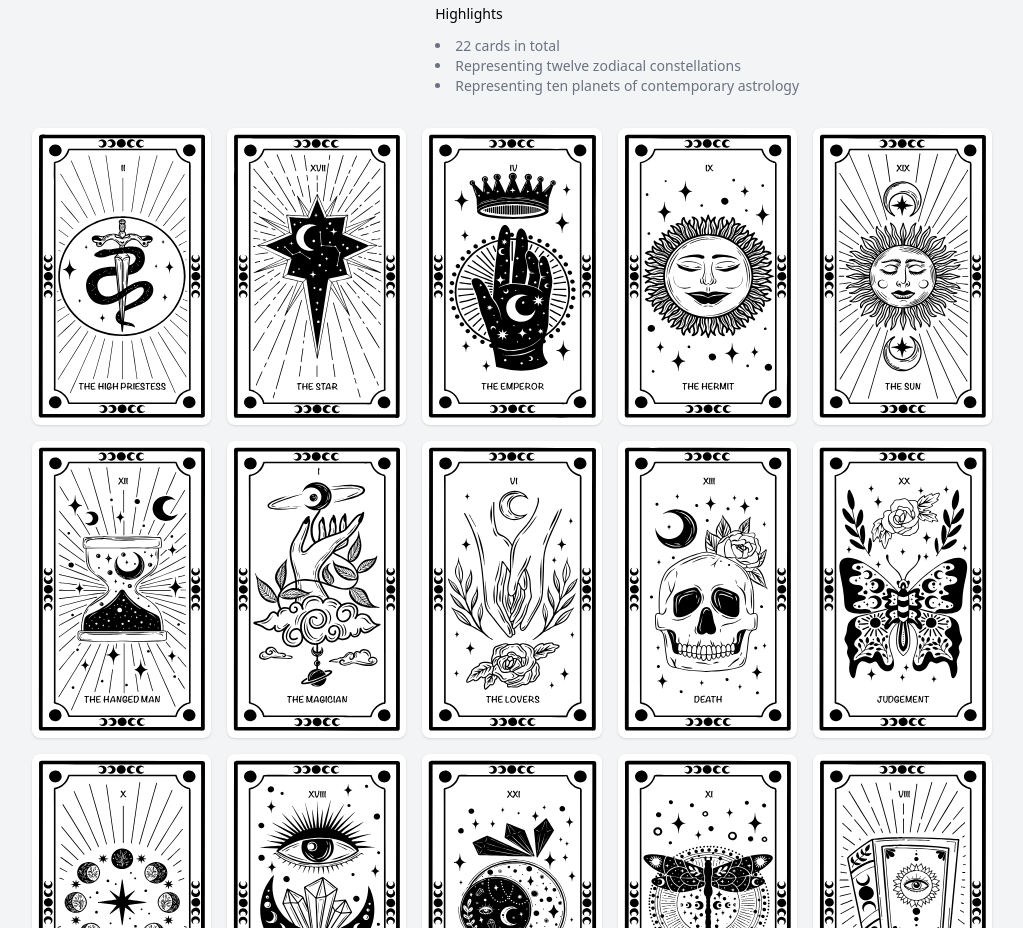
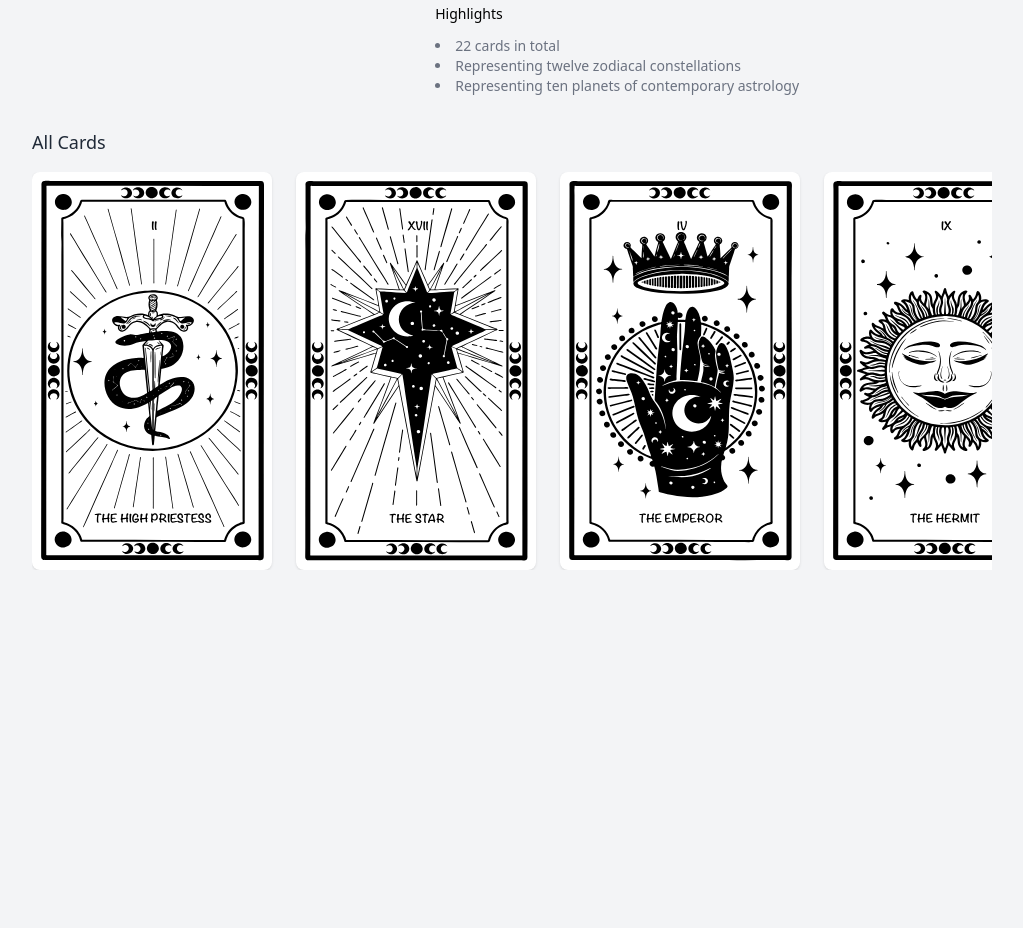
Before and after one commit to MiguelFranken/personal-website, a Next.js app: page /decks/1 in a window 1280 px wide. Shown: the part 840-1768 px from the top of the page, without its empty margins (256-1279 px from the left). After the commit the page ends 1434 px from the top, so only its background shows below. Built offline with nearby package versions, Linux system fonts and the light colour scheme.

Commit message:
Add snappy card gallery

```diff
--- a/pages/decks/[did].tsx
+++ b/pages/decks/[did].tsx
@@ -4,7 +4,7 @@ import Image from "next/image";
 import Rating from "@/pages/decks/rating";
 import Button from "@/components/button/button";
 import Breadcrumb from "@/components/breadcrumb";
-import Cards from "@/pages/cards";
+import Snap from "@/pages/decks/snap";
 
 const ShowDeck: FC = () => {
   const router = useRouter();
@@ -87,7 +87,10 @@ const ShowDeck: FC = () => {
           </div>
         </div>
       </div>
-      <Cards />
+      <div className="flex flex-col gap-4">
+        <h3 className="text-gray-800 font-medium text-lg">All Cards</h3>
+        <Snap />
+      </div>
     </>
   );
 };
--- /dev/null
+++ b/pages/decks/snap.tsx
@@ -0,0 +1,44 @@
+import Image from "next/image";
+import React from "react";
+
+export default function Snap() {
+  const sampleCard = (index: number) => (
+    <div className="w-60 shrink-0 bg-white overflow-hidden shadow rounded-lg aspect-[3989/6615]">
+      <div className="w-full h-full relative">
+        <Image
+          src={`/cards/${index}.svg`}
+          layout="fill"
+          alt="card"
+          objectFit="cover"
+        />
+      </div>
+    </div>
+  );
+
+  return (
+    <div className="flex gap-6 w-full snap-x overflow-x-auto">
+      <div className="snap-center shrink-0">{sampleCard(1)}</div>
+      <div className="snap-center shrink-0">{sampleCard(2)}</div>
+      <div className="snap-center shrink-0">{sampleCard(3)}</div>
+      <div className="snap-center shrink-0">{sampleCard(4)}</div>
+      <div className="snap-center shrink-0">{sampleCard(5)}</div>
+      <div className="snap-center shrink-0">{sampleCard(6)}</div>
+      <div className="snap-center shrink-0">{sampleCard(7)}</div>
+      <div className="snap-center shrink-0">{sampleCard(8)}</div>
+      <div className="snap-center shrink-0">{sampleCard(9)}</div>
+      <div className="snap-center shrink-0">{sampleCard(10)}</div>
+      <div className="snap-center shrink-0">{sampleCard(11)}</div>
+      <div className="snap-center shrink-0">{sampleCard(12)}</div>
+      <div className="snap-center shrink-0">{sampleCard(13)}</div>
+      <div className="snap-center shrink-0">{sampleCard(14)}</div>
+      <div className="snap-center shrink-0">{sampleCard(15)}</div>
+      <div className="snap-center shrink-0">{sampleCard(16)}</div>
+      <div className="snap-center shrink-0">{sampleCard(17)}</div>
+      <div className="snap-center shrink-0">{sampleCard(18)}</div>
+      <div className="snap-center shrink-0">{sampleCard(19)}</div>
+      <div className="snap-center shrink-0">{sampleCard(20)}</div>
+      <div className="snap-center shrink-0">{sampleCard(21)}</div>
+      <div className="snap-center shrink-0">{sampleCard(22)}</div>
+    </div>
+  );
+}
```
Also changed, not shown: 1 other file (tests, documents, lock files or other folders).
